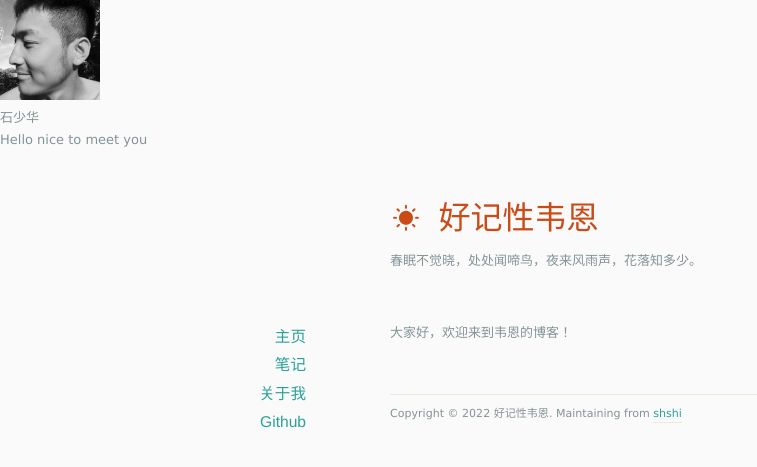
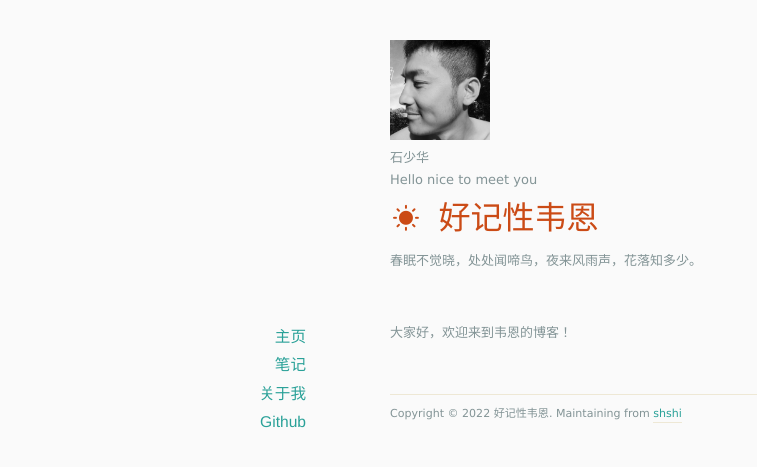
Before and after one commit to shshi/shishaohua.github.io, a Jekyll site: the page built from docs/index.html, in a window 1280 px wide. Shown: the top 467 px of the page, without its empty margins (0-757 px from the left). Built offline with Jekyll 4.4.1, drawn with Linux system fonts in a browser that asks for light colours; nearby versions of some CDN libraries; the list of posts is cut into pages by our own code.

Commit message:
Update default.html

```diff
--- a/docs/_layouts/default.html
+++ b/docs/_layouts/default.html
@@ -18,6 +18,10 @@
 <body>
 
 
+
+
+  <header id="header">
+
   <div class="profile">
     <img class="selfie" alt="{{ site.author.name }}" src="{{ site.author.selfie }}" width=100/>
     <div class="info">
@@ -26,9 +30,9 @@
     </div>
   </div>
 
-  <header id="header">
     <h1><a href="/"><i class="icon-sun"></i> {{ site.name }}</a></h1>
     <p>{{ site.description }}</p>
+
   </header>
 
 
```
